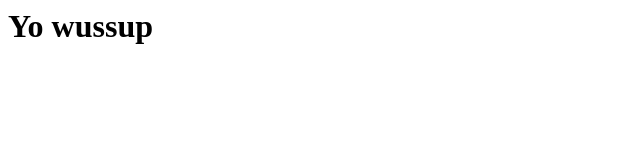
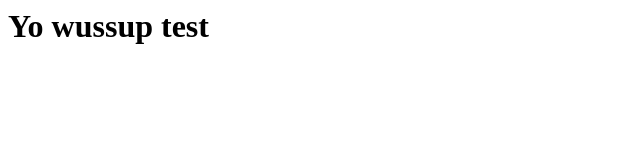
Before and after one commit to xXPeridotXx/Games-For-School, a plain HTML site: page index.html in a window 1280 px wide. Shown: the full height of the page, 0-640 px from the left. Drawn offline with Linux system fonts and the light colour scheme.

Commit message:
Update index.html

```diff
--- a/index.html
+++ b/index.html
@@ -1 +1 @@
-<h1>Yo wussup</h1>
+<h1>Yo wussup test</h1>
```
